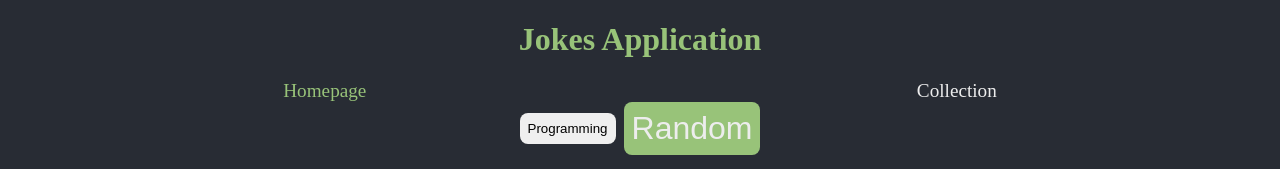
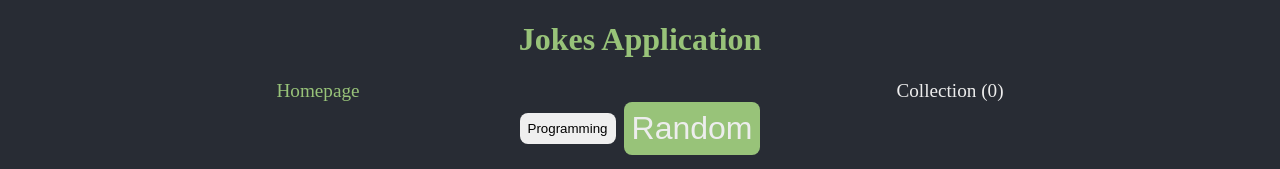
Before and after one commit to AmorgoLiakos/joke-application-vue, a Vue app: page / in a window 1280 px wide. Shown: the top 169 px of the page. Built offline with nearby package versions, Linux system fonts and the light colour scheme; no server answers.

Commit message:
total jokes in collection

```diff
--- a/src/App.vue
+++ b/src/App.vue
@@ -1,4 +1,6 @@
 <script setup>
+import {useCollectionStore} from "@/stores/collection.js";
+const collectionStore = useCollectionStore();
 </script>
 
 <template>
@@ -7,7 +9,7 @@
   </div>
   <div class="app__nav">
     <router-link to="/">Homepage</router-link>
-    <router-link to="/collection">Collection</router-link>
+    <router-link to="/collection">Collection ({{ collectionStore.collection?.length }})</router-link>
   </div>
   <router-view></router-view>
 </template>
```
